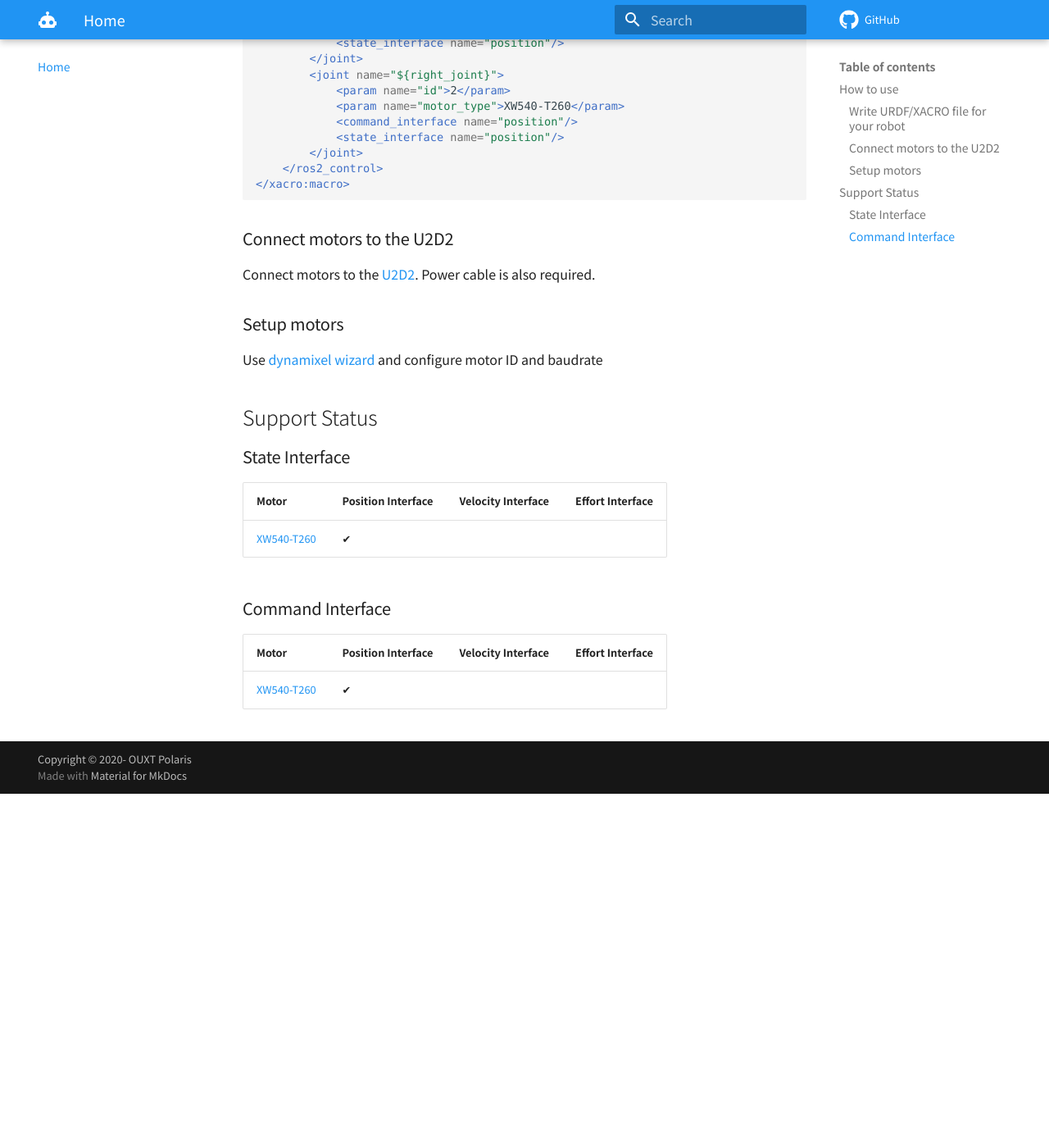
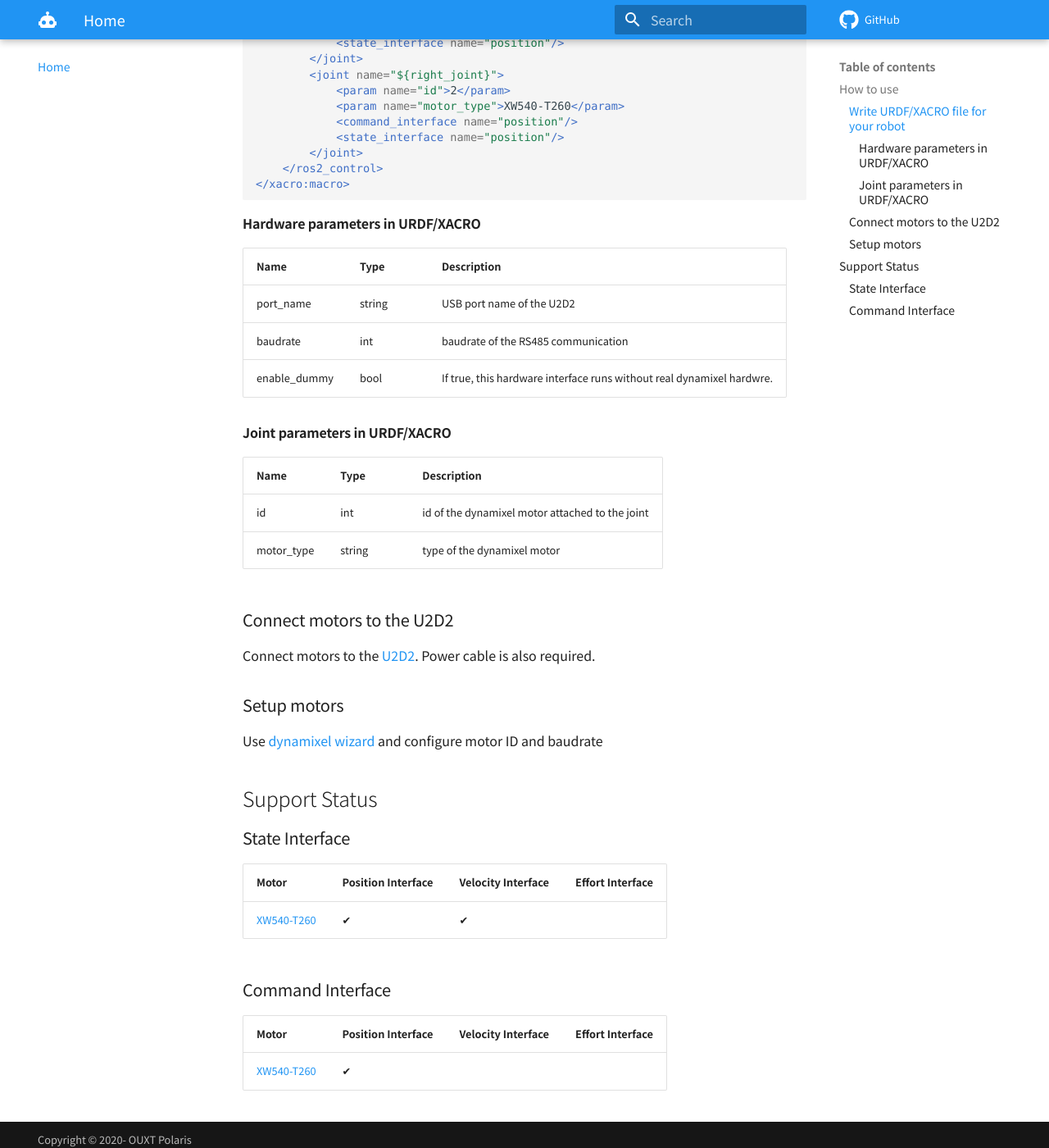
Before and after one commit to OUXT-Polaris/dynamixel_hardware_interface, an MkDocs documentation site: the page built from docs/docs/index.md, in a window 1280 px wide and 1400 px high, scrolled down 736 px. Shown: the whole window at 82% size. Built offline with MkDocs 1.6.1 and Material for MkDocs 9.7.7, drawn with Linux system fonts in a browser that asks for light colours; nearby versions of some CDN libraries; some web fonts are replaced; comment, search, counter and statistics services are not loaded; before the commit the page ends 1704 px from its top, so only the background shows below that.

Commit message:
apply reformat
Signed-off-by: Masaya Kataoka <ms.kataoka@gmail.com>

````diff
--- a/docs/docs/index.md
+++ b/docs/docs/index.md
@@ -35,6 +35,20 @@ You can use dynamixel hardware interface by writing URDF like below.
 </xacro:macro>
 ```
 
+#### Hardware parameters in URDF/XACRO
+
+|     Name     |  Type  |                              Description                              |
+| ------------ | ------ | --------------------------------------------------------------------- |
+| port_name    | string | USB port name of the U2D2                                             |
+| baudrate     | int    | baudrate of the RS485 communication                                   |
+| enable_dummy | bool   | If true, this hardware interface runs without real dynamixel hardwre. |
+
+#### Joint parameters in URDF/XACRO
+|    Name    |  Type  |                   Description                   |
+| ---------- | ------ | ----------------------------------------------- |
+| id         | int    | id of the dynamixel motor attached to the joint |
+| motor_type | string | type of the dynamixel motor                     |
+
 ### Connect motors to the U2D2
 Connect motors to the [U2D2](https://e-shop.robotis.co.jp/product.php?id=190).
 Power cable is also required.
@@ -47,7 +61,7 @@ Use [dynamixel wizard](https://emanual.robotis.com/docs/en/software/dynamixel/dy
 ### State Interface
 |                                Motor                                | Position Interface | Velocity Interface | Effort Interface |
 | ------------------------------------------------------------------- | ------------------ | ------------------ | ---------------- |
-| [XW540-T260](https://emanual.robotis.com/docs/en/dxl/x/xw540-t260/) | ✔                  |                    |                  |
+| [XW540-T260](https://emanual.robotis.com/docs/en/dxl/x/xw540-t260/) | ✔                  | ✔                  |                  |
 
 ### Command Interface
 |                                Motor                                | Position Interface | Velocity Interface | Effort Interface |
````
Also changed, not shown: 6 other files.
